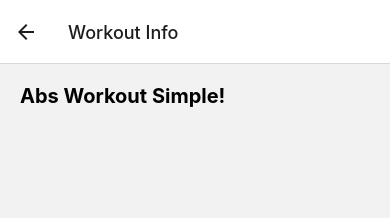
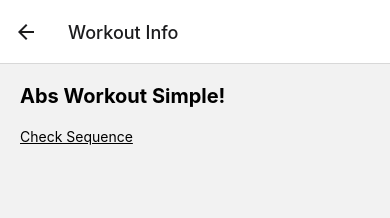
Before and after one commit to DrewIndeed/react-native-projects, a React Native app in the folder workout-app/: screen / in a window 390 px wide. Both pictures are taken after a click on the element 195 px from the left and 175 px from the top of the page. Shown: the top 218 px of the page. Built offline with nearby package versions, Linux system fonts and the light colour scheme.

Commit message:
41. workout.app: create pressable text at Detail Screen

```diff
--- a/workout-app/screens/WorkoutDetailScreen.tsx
+++ b/workout-app/screens/WorkoutDetailScreen.tsx
@@ -1,4 +1,4 @@
-import { View, Text, StyleSheet } from 'react-native';
+import { View, Text, StyleSheet, Pressable } from 'react-native';
 import { NativeStackHeaderProps } from '@react-navigation/native-stack';
 import useWorkoutBySlug from '../hooks/useWorkoutBySlug';
 
@@ -20,6 +20,9 @@ const WorkoutDetailScreen = ({ route }: DetailNavigation) => {
     <View style={styles.container}>
       {/* use ? because workoutBySlug might be undefined */}
       <Text style={styles.header}>{workoutBySlug.name}</Text>
+      <Pressable onPress={() => alert('Opening Modal')}>
+        <Text style={{ textDecorationLine: 'underline' }}>Check Sequence</Text>
+      </Pressable>
     </View>
   );
 };
```
